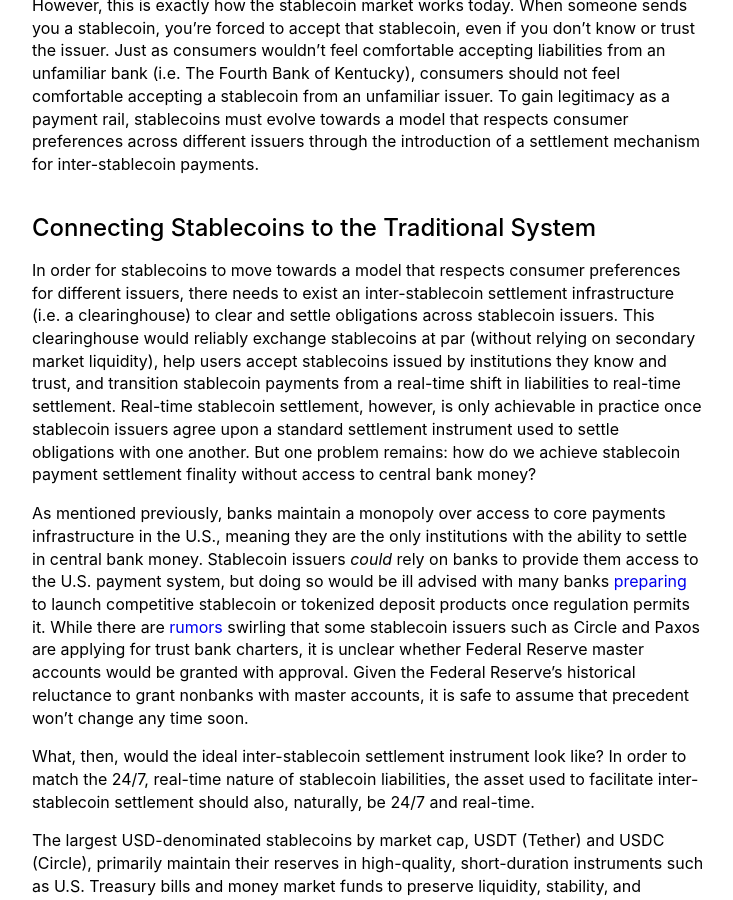
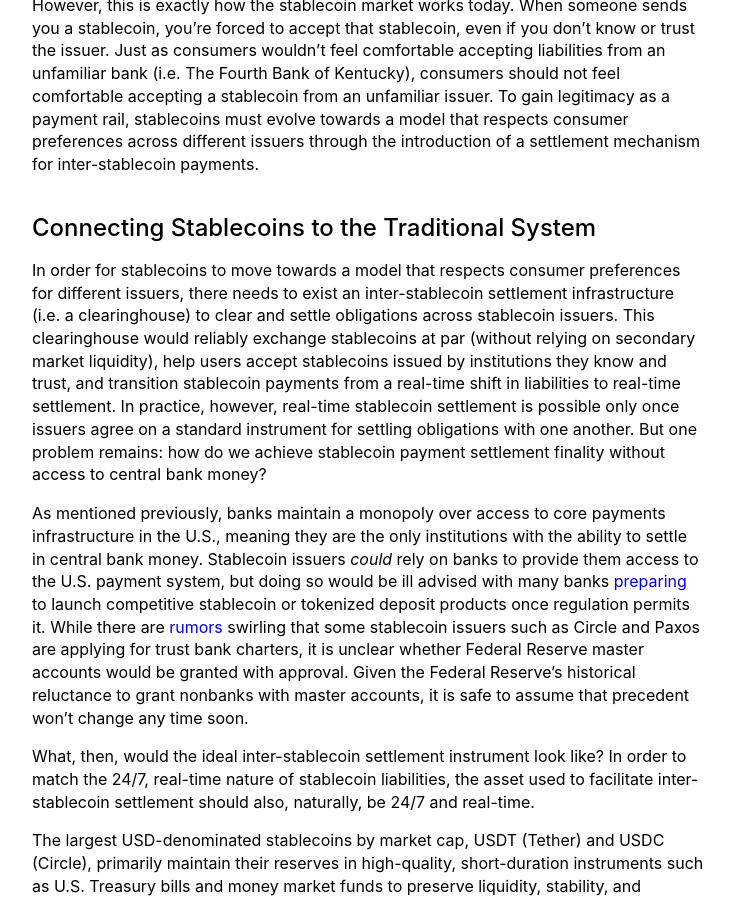
Before and after one commit to jshaked/jshaked.github.io, a Jekyll site: the page built from _posts/2025-05-01-stablecoin-market-structure.md, in a window 1280 px wide and 900 px high, scrolled down 1588 px. Shown: the whole window, without its empty margins (272-1005 px from the left). Built offline with Jekyll 4.4.1, drawn with Linux system fonts in a browser that asks for light colours.

Commit message:
edit stablecoin market structure post
Co-Authored-By: Claude Sonnet 5.5 <noreply@anthropic.com>

```diff
--- a/_posts/2025-05-01-stablecoin-market-structure.md
+++ b/_posts/2025-05-01-stablecoin-market-structure.md
@@ -27,7 +27,7 @@ However, this is exactly how the stablecoin market works today. When someone sen
 
 ## Connecting Stablecoins to the Traditional System
 
-In order for stablecoins to move towards a model that respects consumer preferences for different issuers, there needs to exist an inter-stablecoin settlement infrastructure (i.e. a clearinghouse) to clear and settle obligations across stablecoin issuers. This clearinghouse would reliably exchange stablecoins at par (without relying on secondary market liquidity), help users accept stablecoins issued by institutions they know and trust, and transition stablecoin payments from a real-time shift in liabilities to real-time settlement. Real-time stablecoin settlement, however, is only achievable in practice once stablecoin issuers agree upon a standard settlement instrument used to settle obligations with one another. But one problem remains: how do we achieve stablecoin payment settlement finality without access to central bank money?
+In order for stablecoins to move towards a model that respects consumer preferences for different issuers, there needs to exist an inter-stablecoin settlement infrastructure (i.e. a clearinghouse) to clear and settle obligations across stablecoin issuers. This clearinghouse would reliably exchange stablecoins at par (without relying on secondary market liquidity), help users accept stablecoins issued by institutions they know and trust, and transition stablecoin payments from a real-time shift in liabilities to real-time settlement. In practice, however, real-time stablecoin settlement is possible only once issuers agree on a standard instrument for settling obligations with one another. But one problem remains: how do we achieve stablecoin payment settlement finality without access to central bank money?
 
 As mentioned previously, banks maintain a monopoly over access to core payments infrastructure in the U.S., meaning they are the only institutions with the ability to settle in central bank money. Stablecoin issuers *could* rely on banks to provide them access to the U.S. payment system, but doing so would be ill advised with many banks [preparing](https://www.coindesk.com/business/2025/02/26/bank-of-america-ceo-says-bank-will-likely-launch-its-own-stablecoin) to launch competitive stablecoin or tokenized deposit products once regulation permits it. While there are [rumors](https://www.wsj.com/finance/currencies/crypto-knocks-on-the-door-of-a-banking-world-that-shut-it-out-082b3968) swirling that some stablecoin issuers such as Circle and Paxos are applying for trust bank charters, it is unclear whether Federal Reserve master accounts would be granted with approval. Given the Federal Reserve’s historical reluctance to grant nonbanks with master accounts, it is safe to assume that precedent won’t change any time soon.
 
```
